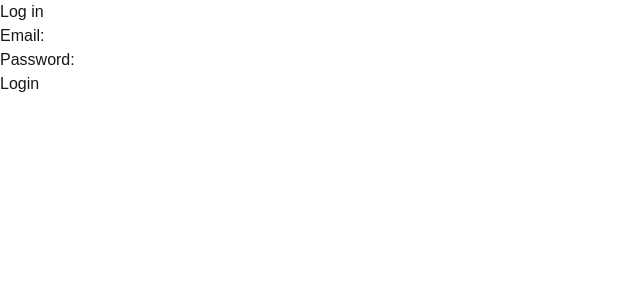
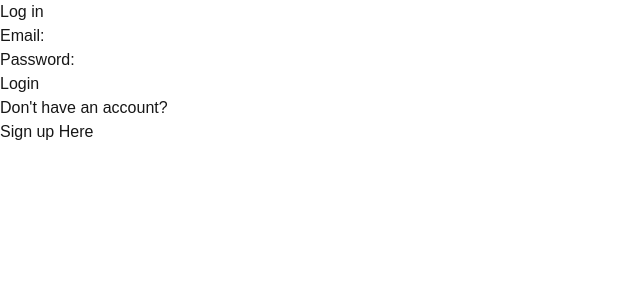
Before and after one commit to hicass/meraki-track, a Next.js app: page /auth/login in a window 1280 px wide. Shown: the top 300 px of the page, without its empty margins (0-640 px from the left). Built offline with nearby package versions, Linux system fonts and the light colour scheme; no server answers.

Commit message:
Add links between auth pages to improve the ux

```diff
--- a/src/app/auth/login/page.tsx
+++ b/src/app/auth/login/page.tsx
@@ -1,9 +1,12 @@
 'use client';
 
-import LoginForm from '@/features/auth/LoginForm';
+import { FC } from 'react';
+import Link from 'next/link';
 import { useRouter } from 'next/navigation';
 
-const LoginPage = () => {
+import LoginForm from '@/features/auth/LoginForm';
+
+const LoginPage: FC = () => {
   const router = useRouter();
 
   const handleLoginSuccess = () => {
@@ -16,6 +19,14 @@ const LoginPage = () => {
       <h1 className="text-4xl font-bold">Log in</h1>
 
       <LoginForm onLoginSuccess={handleLoginSuccess} />
+
+      <section className="flex items-center flex-col gap-4">
+        <p>Don't have an account?</p>
+
+        <Link href="/auth/signup" className="hover:underline">
+          Sign up Here
+        </Link>
+      </section>
     </main>
   );
 };
```
Also changed, not shown: src/app/auth/signup/page.tsx (+9 -0 lines).
